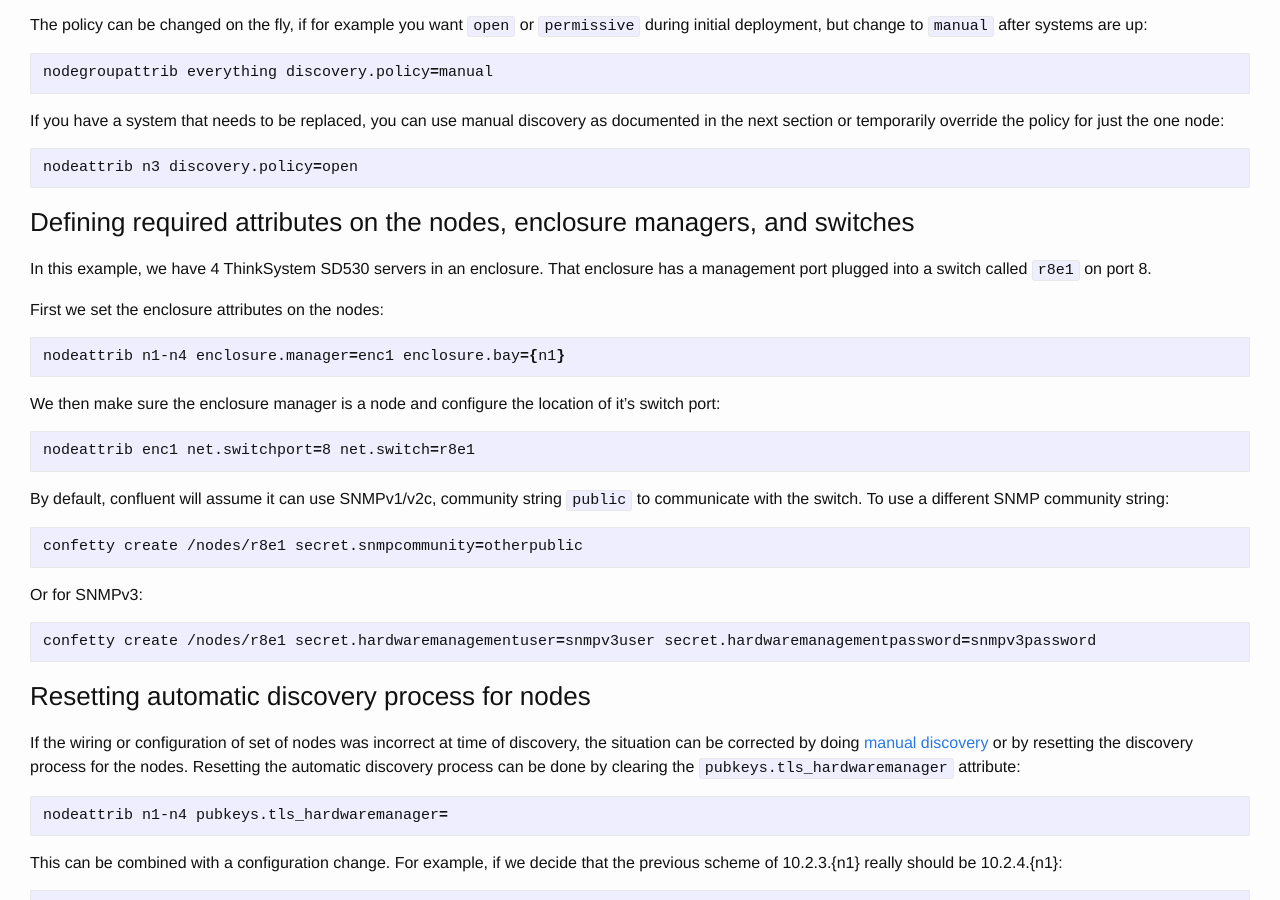
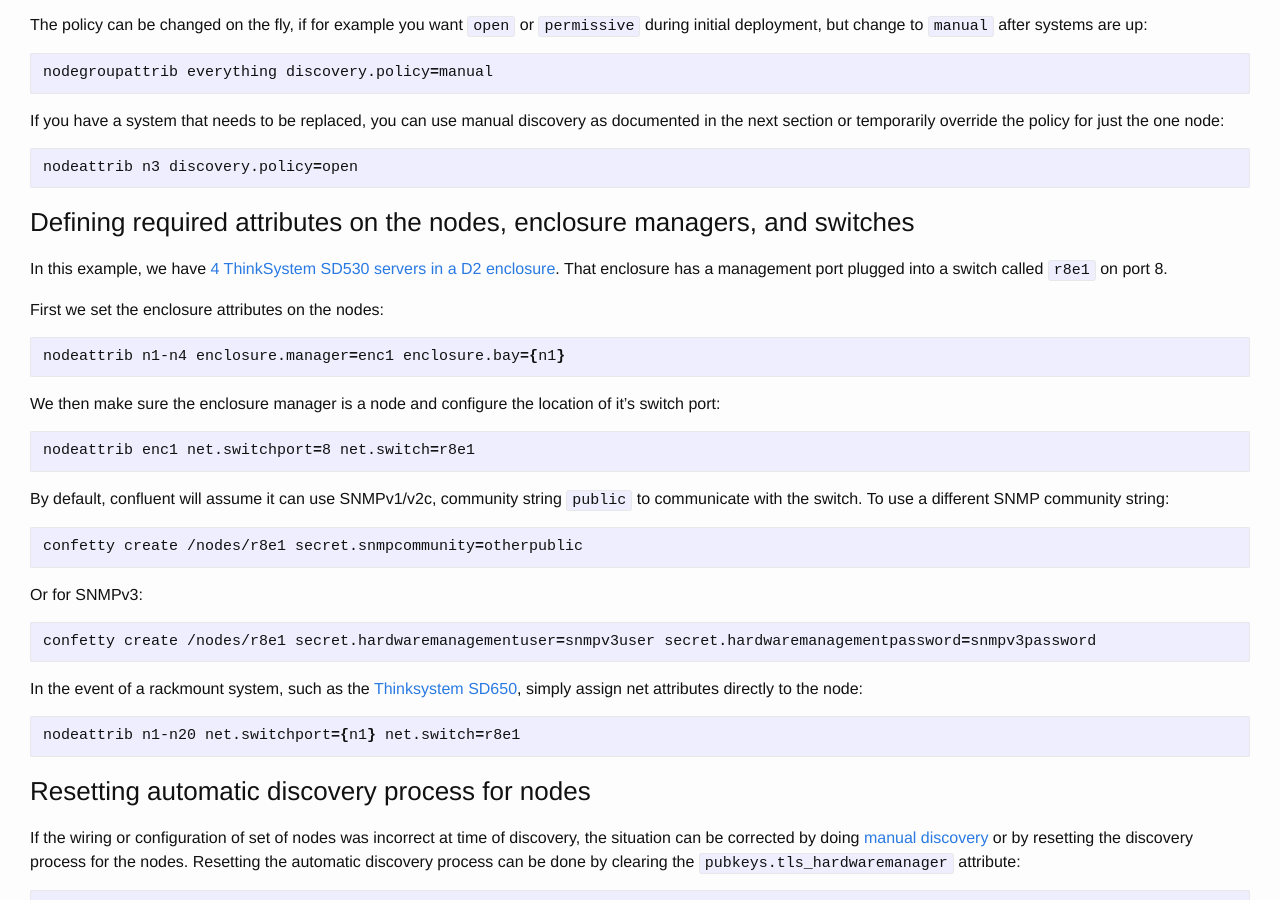
Before and after one commit to xcat2/confluent-docs, a Jekyll site: the page built from docs/confluentdiscovery.md, in a window 1280 px wide and 900 px high, scrolled down 2965 px. Built offline with Jekyll 4.4.1, drawn with Linux system fonts in a browser that asks for light colours.

Commit message:
Provide link to product pages to explain sample

```diff
--- a/docs/confluentdiscovery.md
+++ b/docs/confluentdiscovery.md
@@ -154,7 +154,7 @@ one node:
 
 ### Defining required attributes on the nodes, enclosure managers, and switches
 
-In this example, we have 4 ThinkSystem SD530 servers in an enclosure.  That enclosure
+In this example, we have [4 ThinkSystem SD530 servers in a D2 enclosure](http://www3.lenovo.com/us/en/data-center/servers/high-density/Lenovo-ThinkSystem-SD530/p/77XX7DSSD53).  That enclosure
 has a management port plugged into a switch called `r8e1` on port 8.
 
 First we set the enclosure attributes on the nodes:
@@ -175,6 +175,11 @@ Or for SNMPv3:
 
     confetty create /nodes/r8e1 secret.hardwaremanagementuser=snmpv3user secret.hardwaremanagementpassword=snmpv3password
 
+In the event of a rackmount system, such as the [Thinksystem SD650](http://www3.lenovo.com/us/en/data-center/servers/racks/Lenovo-ThinkSystem-SR650/p/77XX7SRSR65),
+simply assign net attributes directly to the node:
+
+    nodeattrib n1-n20 net.switchport={n1} net.switch=r8e1
+
 
 ### Resetting automatic discovery process for nodes
 
```
